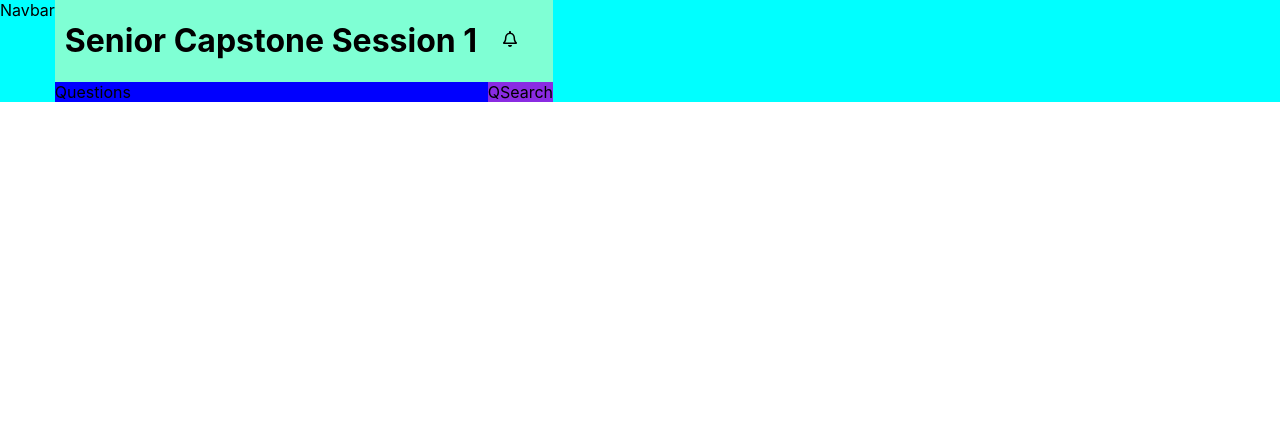
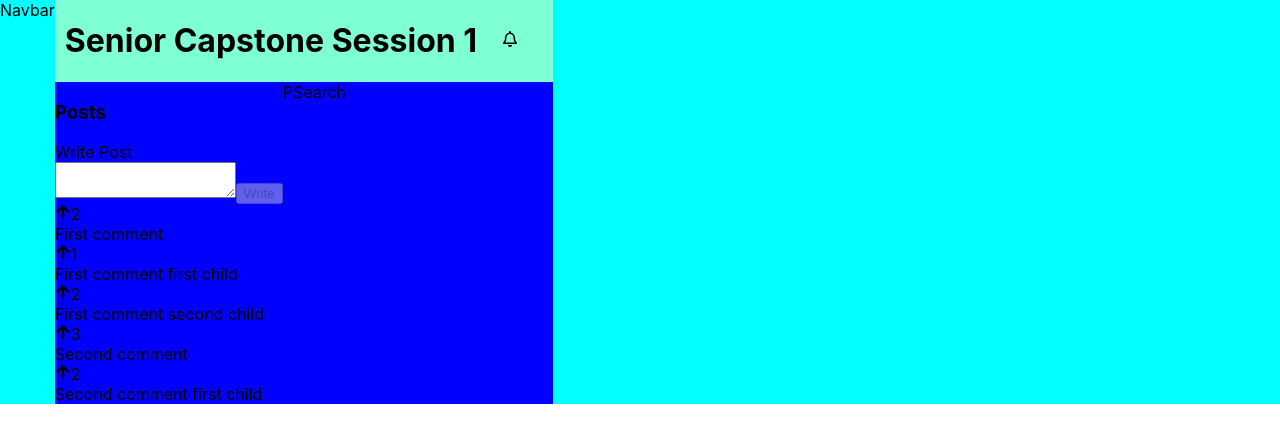
Before and after one commit to marideguia/ghost-post, a React (Create React App) app in the folder ghost-post-app/: page / in a window 1280 px wide. Shown: the top 442 px of the page. Built offline with nearby package versions, Linux system fonts and the light colour scheme.

Commit message:
update comment form

```diff
--- a/ghost-post-app/src/App.js
+++ b/ghost-post-app/src/App.js
@@ -1,8 +1,7 @@
 import Header from './components/Header'
 import Navbar from './components/Navbar'
-import Comment from './components/Comment'
-import Questions from './components/Questions'
-import QSearch from './components/QSearch'
+import Posts from './components/Posts'
+import PSearch from './components/PSearch'
 
 
 
@@ -14,8 +13,8 @@ const App = () => {
         <div className = "column-container">
           <Header title="Senior Capstone Session 1"/>
           <div className = "q-container">
-            <Questions />
-            <QSearch />
+            <Posts />
+            <PSearch />
           </div>
 
         </div>
--- /dev/null
+++ b/ghost-post-app/src/api.js
@@ -0,0 +1,44 @@
+export const getPosts = async () => {
+    return [
+        {
+            SessionID: "1",
+            PostID: "1",
+            Text: "First comment",
+            ParentID: null,
+            UpvoteCount: 2,
+            CreatedAt: "2021-08-16T23:00:33.010+02:00"
+        },
+        {
+            SessionID: "1",
+            PostID: "2",
+            Text: "Second comment",
+            ParentID: null,
+            UpvoteCount: 3,
+            CreatedAt: "2021-08-16T23:00:33.010+02:00",
+        },
+        {
+            SessionID: "1",
+            PostID: "3",
+            Text: "First comment first child",
+            ParentID: "1",
+            UpvoteCount: 1,
+            CreatedAt: "2021-08-16T23:00:33.010+02:00",
+        },
+        {
+            SessionID: "1",
+            PostID: "4",
+            Text: "Second comment first child",
+            ParentID: "2",
+            UpvoteCount: 2,
+            CreatedAt: "2021-08-16T23:00:33.010+02:00",
+        },
+        {
+            SessionID: "1",
+            PostID: "5",
+            Text: "First comment second child",
+            ParentID: "1",
+            UpvoteCount: 2,
+            CreatedAt: "2021-08-16T23:00:33.010+02:00",
+        }
+    ]
+}
--- a/ghost-post-app/src/components/Comment.js
+++ /dev/null
@@ -1,7 +0,0 @@
-const Comment = () => {
-  return (
-    <div>Comment</div>
-  )
-}
-
-export default Comment
--- a/ghost-post-app/src/components/Header.js
+++ b/ghost-post-app/src/components/Header.js
@@ -8,7 +8,7 @@ const Header = ({title}) => {
         {title}
       </h1>
       <div className="bell">
-        <FaRegBell onClick={() => console.log("notification bell clicked")}></FaRegBell>
+        <FaRegBell onClick={() => console.log("notification bell clicked")} style={{cursor:'pointer'}} />
       </div>
     </header>
   )
--- /dev/null
+++ b/ghost-post-app/src/components/PSearch.js
@@ -0,0 +1,7 @@
+const PSearch = () => {
+  return (
+    <div className="PSearch">PSearch</div>
+  )
+}
+
+export default PSearch
--- /dev/null
+++ b/ghost-post-app/src/components/Post.js
@@ -0,0 +1,29 @@
+import { FaArrowUp } from "react-icons/fa"
+
+const Post = ({post, replies}) => {
+  return (
+    <div className="post">
+      <div className="post-upvote">
+        <FaArrowUp/>
+        <label>{post.UpvoteCount}</label>
+      </div>
+
+      <div className="post-content">
+        {/* <div>{post.CreatedAt}</div> */}
+        <div>{post.Text}</div>
+      </div>
+
+      {/* render replies to 2nd tier */}
+      {replies.length > 0 && (
+        <div className="replies">
+          {replies.map( (reply) => (
+            <Post key={reply.PostID} post={reply} replies={[]} />
+          ))}
+        </div>
+      )}
+
+    </div>
+  )
+}
+
+export default Post
--- /dev/null
+++ b/ghost-post-app/src/components/PostForm.js
@@ -0,0 +1,26 @@
+import {useState} from 'react'
+
+const PostForm = ({handleSubmit, submitLabel}) => {
+  const [text, setText]=useState("")
+  const textDisabled = text.length === 0
+  const onSubmit = event => {
+    // won't submit by default
+    event.preventDefault()
+    handleSubmit(text)
+    setText("")
+  }
+
+  return (
+    <form onSubmit={onSubmit}>
+        <textarea
+          className="post-form-textarea"
+          value= {text}
+          onChange={(e) => setText(e.target.value)}
+        />
+        <button className="post-form-button" disabled={textDisabled}>{submitLabel}</button>
+    </form>
+
+  )
+}
+
+export default PostForm
--- /dev/null
+++ b/ghost-post-app/src/components/Posts.js
@@ -0,0 +1,51 @@
+import { useEffect, useState } from "react"
+import { getPosts as getPostsApi} from "../api"
+import Post from "./Post.js"
+import PostForm from "./PostForm"
+
+
+const Posts = () => {
+  const [posts, setPosts] = useState([])
+  const rootPosts = posts.filter( (post) => post.ParentID === null)
+
+  // sort by create time
+  const getReplies = (postID) => {
+    return posts.filter(
+      (post) => post.ParentID === postID).sort( (a,b) =>
+        new Date (a.createdAt).getTime() - new Date(b.createdAt).getTime()
+      )
+  }
+
+  const addComment= (text, parentID) => (
+    console.log("yuh")
+  )
+
+  useEffect(() => {
+    //promise
+    getPostsApi().then(data => {
+      setPosts(data)
+    })
+  }, [])
+
+  return (
+    <div className="posts">
+      <h3 className="posts-title">Posts</h3>
+
+      <div className="posts-form-title">Write Post</div>
+      <PostForm submitLabel="Write" handleSubmit={addComment}/>
+
+        <div className="posts-container">
+          {rootPosts.map( (rootPost) => (
+            // <div key={rootPost.PostID}>{rootPost.Text}</div>
+            <Post
+              key={rootPost.PostID}
+              post={rootPost}
+              replies={getReplies(rootPost.PostID)}
+            />
+          ))}
+        </div>
+    </div>
+  )
+}
+
+export default Posts
--- a/ghost-post-app/src/components/QSearch.js
+++ /dev/null
@@ -1,7 +0,0 @@
-const QSearch = () => {
-  return (
-    <div className="QSearch">QSearch</div>
-  )
-}
-
-export default QSearch
--- a/ghost-post-app/src/components/Questions.js
+++ /dev/null
@@ -1,7 +0,0 @@
-const Questions = () => {
-  return (
-    <div>Questions</div>
-  )
-}
-
-export default Questions
```
